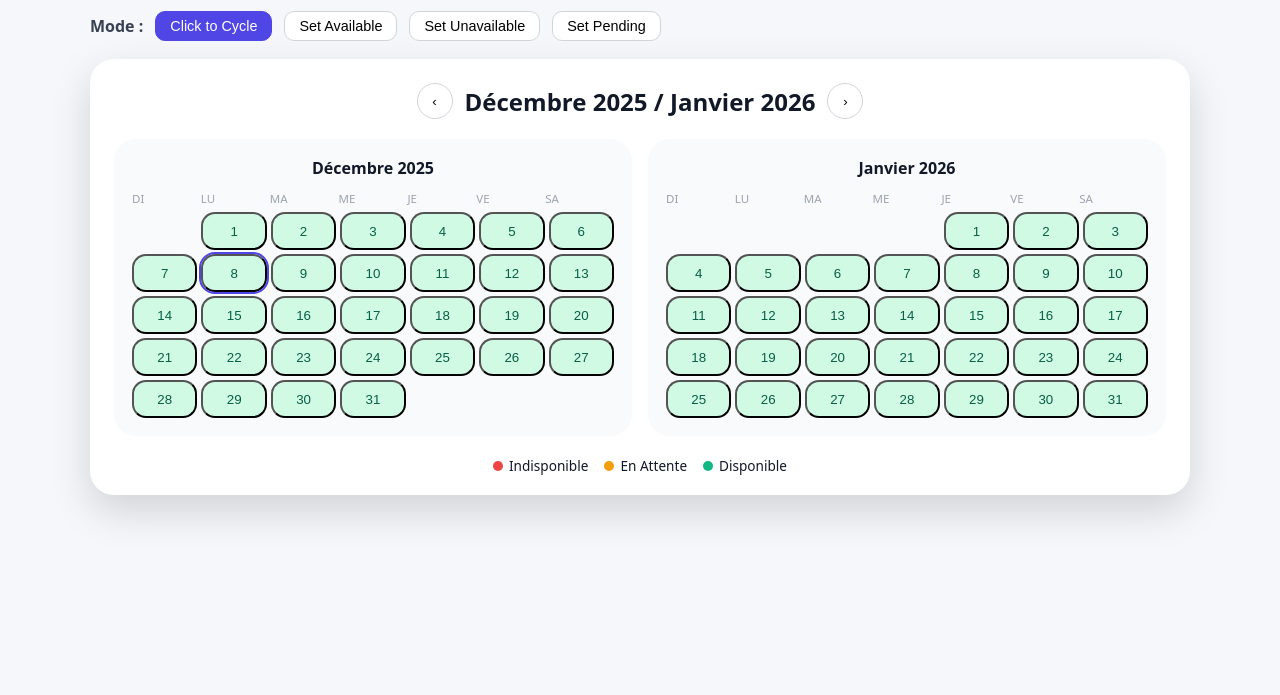
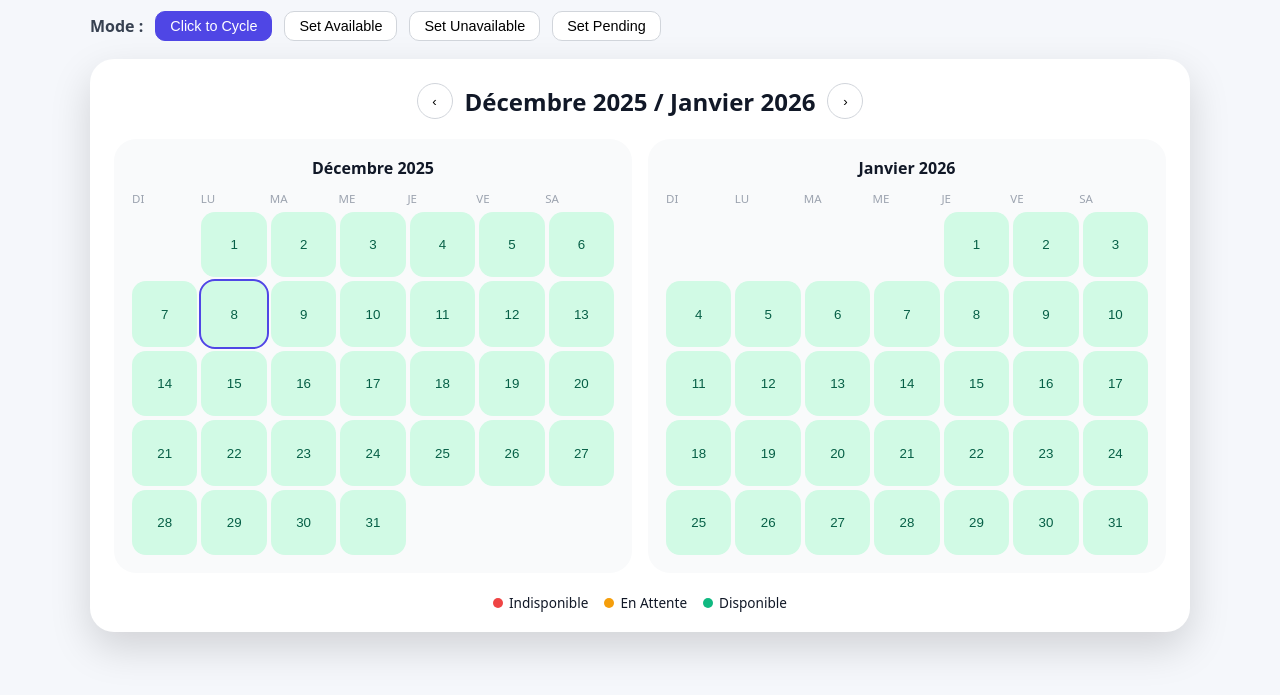
Before and after one commit to glafreniere95/studio-availability-calendar, a website: page public/admin.html in a window 1280 px wide. Shown: the part 77-772 px from the top of the page. Drawn offline with Linux system fonts and the light colour scheme; no server answers.

Commit message:
Update admin.css

```diff
--- a/public/admin.css
+++ b/public/admin.css
@@ -163,7 +163,8 @@ body {
 }
 
 .day {
-  height: 38px;
+  aspect-ratio: 1/1;
+  border:0px;
   border-radius: 14px;
   display: flex;
   align-items: center;
```
